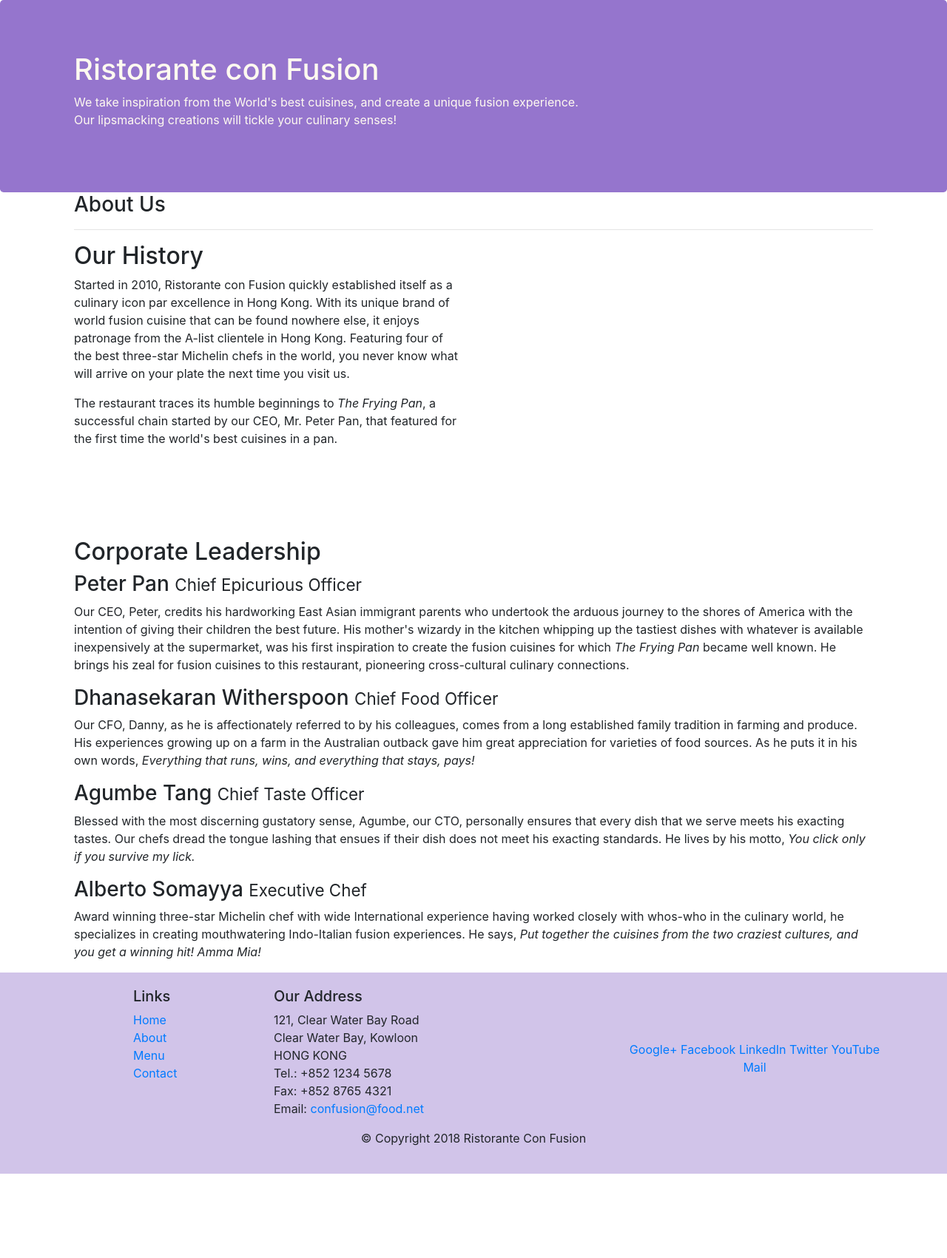
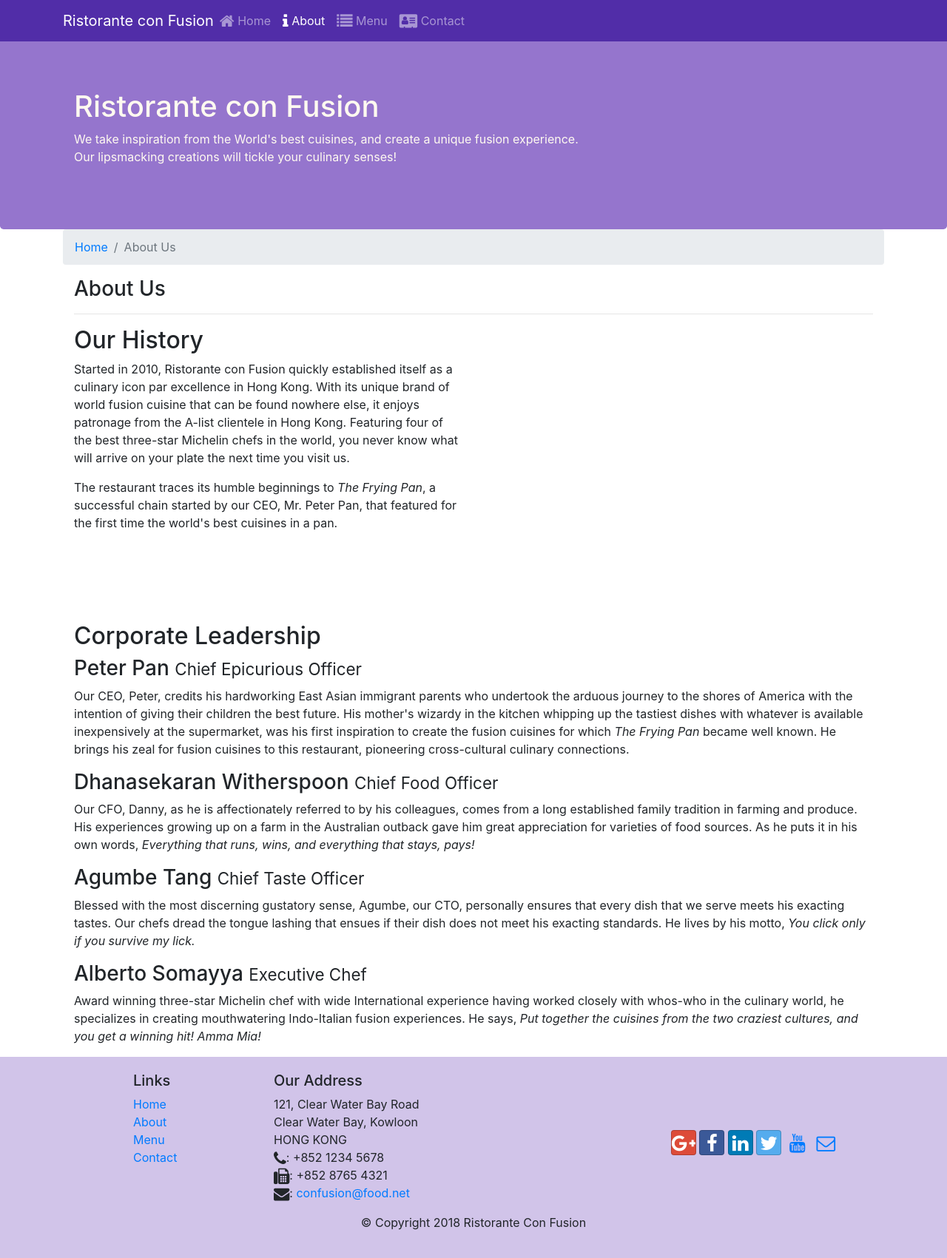
Before and after one commit to PDhanrajnath/Bootstrap-4, a website: page aboutus.html in a window 1280 px wide. Shown: the whole page at 74% size. Before the commit the page ends 1587 px from the top, so only its background shows below. Drawn offline with nearby package versions, Linux system fonts and the light colour scheme.

Commit message:
icon fonts

```diff
--- a/aboutus.html
+++ b/aboutus.html
@@ -9,12 +9,32 @@
 
 <!-- Bootstrap CSS -->
 <link rel="stylesheet" href="node_modules/bootstrap/dist/css/bootstrap.min.css">
+<link rel="stylesheet" href="node_modules/font-awesome/css/font-awesome.min.css">
+<link rel="stylesheet" href="node_modules/bootstrap-social/bootstrap-social.css">
 <link rel="stylesheet" href="css/styles.css">
     <title>Ristorante Con Fusion: About Us</title>
 
 </head>
 
 <body>
+    <nav class="navbar navbar-dark navbar-expand-sm fixed-top">
+        <div class="container">
+            <button class="navbar-toggler" type="button" data-toggle="collapse" data-target="#Navbar">
+            <span class="navbar-toggler-icon"></span>
+            </button>
+            <a class="navbar-brand mr-auto" href="#">
+                Ristorante con Fusion
+            </a>
+            <div class="collapse navbar-collapse" id="Navbar">
+            <ul class="navbar-nav mr-auto">
+                <li class="nav-item"><a class="nav-link"  href="./index.html"><span class="fa fa-home fa-lg"></span> Home</a></li>
+                <li class="nav-item active"><a class="nav-link"  href="./aboutus.html"><span class="fa fa-info fa-lg"></span> About</a></li>
+                <li class="nav-item"><a class="nav-link"  href="#"><span class="fa fa-list fa-lg"></span> Menu</a></li>
+                <li class="nav-item"><a class="nav-link"  href="#"><span class="fa fa-address-card fa-lg"></span> Contact</a></li>
+            </ul>
+            </div>
+        </div>
+    </nav>
 
     <header class="jumbotron">
         <div class="container">
@@ -31,6 +51,11 @@
 
     <div class="container">
         <div class="row row-header">
+            <ol class="col-12 breadcrumb">
+                <li class="breadcrumb-item"><a href="index.html">Home</a></li>
+                <li class="breadcrumb-item active">About Us</li>
+
+            </ol>
             <div class="col-12">
                <h3>About Us</h3>
                <hr>
@@ -70,8 +95,8 @@
                 <div class="col-4 offset-1 col-sm-2">
                     <h5>Links</h5>
                     <ul class="list-unstyled">
-                        <li><a href="#">Home</a></li>
-                        <li><a href="#">About</a></li>
+                        <li><a href="./index.html">Home</a></li>
+                        <li><a href="./aboutus.html">About</a></li>
                         <li><a href="#">Menu</a></li>
                         <li><a href="#">Contact</a></li>
                     </ul>
@@ -81,20 +106,20 @@
                     <address>
 		              121, Clear Water Bay Road<br>
 		              Clear Water Bay, Kowloon<br>
-		              HONG KONG<br>
-		              Tel.: +852 1234 5678<br>
-		              Fax: +852 8765 4321<br>
-		              Email: <a href="mailto:confusion@food.net">confusion@food.net</a>
+                      HONG KONG<br>
+                      <i class="fa fa-phone fa-lg"></i>: +852 1234 5678<br>
+                      <i class="fa fa-fax fa-lg"></i>: +852 8765 4321<br>
+                      <i class="fa fa-envelope fa-lg"></i>: <a href="mailto:confusion@food.net">confusion@food.net</a>
 		           </address>
                 </div>
                 <div class="col-12 col-sm-4 align-self-center">
                     <div class="text-center">
-                        <a href="http://google.com/+">Google+</a>
-                        <a href="http://www.facebook.com/profile.php?id=">Facebook</a>
-                        <a href="http://www.linkedin.com/in/">LinkedIn</a>
-                        <a href="http://twitter.com/">Twitter</a>
-                        <a href="http://youtube.com/">YouTube</a>
-                        <a href="mailto:">Mail</a>
+                        <a class="btn  btn-social-icon btn-google" href="http://google.com/+"><i class="fa fa-google-plus fa-lg"></i></a>
+                        <a class="btn  btn-social-icon btn-facebook" href="http://www.facebook.com/profile.php?id="><i class="fa fa-facebook fa-lg"></i></a>
+                        <a class="btn  btn-social-icon btn-linkedin" href="http://www.linkedin.com/in/"><i class="fa fa-linkedin fa-lg"></i></a>
+                        <a class="btn  btn-social-icon btn-twitter" href="http://twitter.com/"><i class="fa fa-twitter fa-lg"></i></a>
+                        <a class="btn  btn-social-icon btn-youtube" href="http://youtube.com/"><i class="fa fa-youtube fa-lg"></i></a>
+                        <a class="btn  btn-social-icon " href="mailto:"><i class="fa fa-envelope-o fa-lg"></i></a>
                     </div>
                 </div>
            </div>
--- a/css/styles.css
+++ b/css/styles.css
@@ -22,5 +22,11 @@
     font-size: 80%;
     margin: 0px;
     color: #0f0f0f;
-
 }
+body{
+    padding: 50px 0px 0px 0px;
+    z-index: 0;
+}
+.navbar-dark{
+    background-color: #512DA8;
+}
--- a/package.json
+++ b/package.json
@@ -15,6 +15,8 @@
   },
   "dependencies": {
     "bootstrap": "^4.0.0",
+    "bootstrap-social": "^5.1.1",
+    "font-awesome": "^4.7.0",
     "jquery": "^3.3.1",
     "popper.js": "^1.12.9"
   }
```
Also changed, not shown: index.html (+31 -14 lines), 1 other file.
